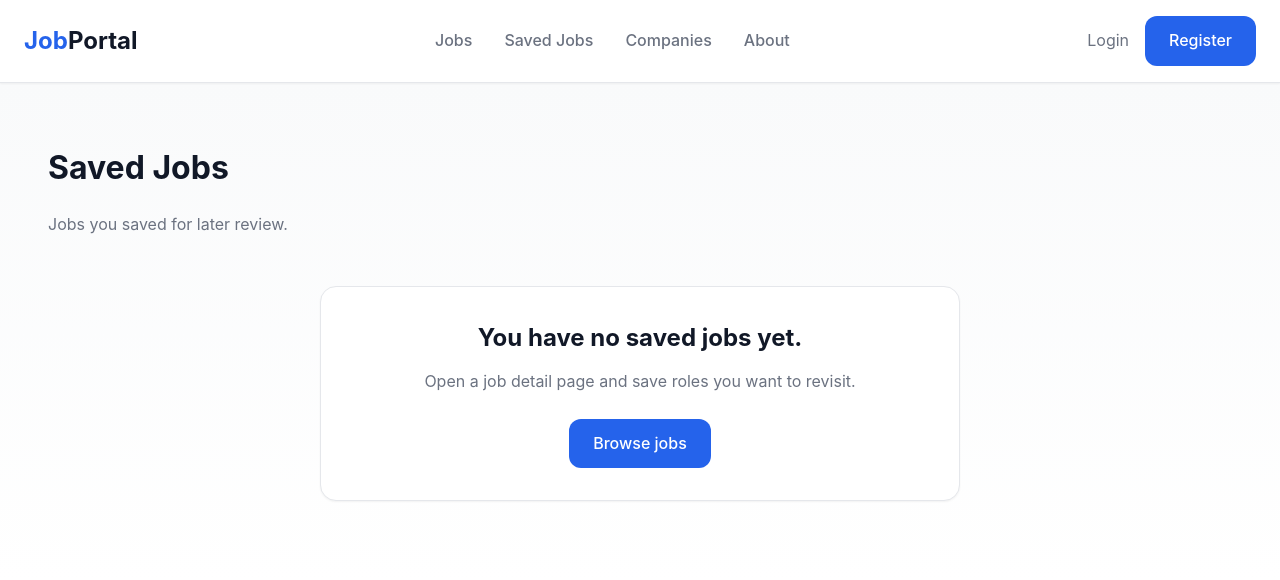
After one commit to SandeshKhadka77/job-portal, a Django app: page /saved/ in a window 1280 px wide. The commit adds this page. Shown: the top 580 px of the page. Run offline with Django 5.2, Linux system fonts and the light colour scheme.

Commit message:
feat: add saved jobs page

```diff
--- a/jobs/urls.py
+++ b/jobs/urls.py
@@ -4,4 +4,6 @@ from . import views
 urlpatterns = [
     path('', views.home, name='home'),
     path('jobs/<int:pk>/', views.job_detail, name='job_detail'),
+    path('jobs/<int:pk>/save/', views.toggle_saved_job, name='toggle_saved_job'),
+    path('saved/', views.saved_jobs, name='saved_jobs'),
 ]
--- a/jobs/views.py
+++ b/jobs/views.py
@@ -1,6 +1,8 @@
 from django.shortcuts import render, get_object_or_404
 from django.db.models import Q
 from django.core.paginator import Paginator
+from django.contrib import messages
+from django.shortcuts import redirect
 from .models import Job
 
 
@@ -48,9 +50,10 @@ def home(request):
         'query_params': query_params.urlencode(),
     })
 
-
+# added job_detail view to display the details of a specific job.
 def job_detail(request, pk):
     job = get_object_or_404(Job, pk=pk)
+    saved_job_ids = request.session.get('saved_job_ids', [])
     related_jobs = (
         Job.objects.exclude(pk=job.pk)
         .filter(location__icontains=job.location.split(',')[0])
@@ -60,4 +63,32 @@ def job_detail(request, pk):
     return render(request, 'jobs/job_detail.html', {
         'job': job,
         'related_jobs': related_jobs,
+        'is_saved': job.pk in saved_job_ids,
     })
+
+# added toggle_saved_job view to allow users to save or unsave jobs.
+def toggle_saved_job(request, pk):
+    job = get_object_or_404(Job, pk=pk)
+    saved_job_ids = request.session.get('saved_job_ids', [])
+
+    if pk in saved_job_ids:
+        saved_job_ids.remove(pk)
+        messages.success(request, f'Removed {job.title} from saved jobs.')
+    else:
+        saved_job_ids.append(pk)
+        messages.success(request, f'Saved {job.title} for later.')
+
+    request.session['saved_job_ids'] = saved_job_ids
+    request.session.modified = True
+    referer = request.META.get('HTTP_REFERER')
+    if referer:
+        return redirect(referer)
+    return redirect('job_detail', pk=pk)
+
+
+def saved_jobs(request):
+    saved_job_ids = request.session.get('saved_job_ids', [])
+    saved_job_map = {job.pk: job for job in Job.objects.filter(pk__in=saved_job_ids)}
+    saved_job_list = [saved_job_map[job_id] for job_id in saved_job_ids if job_id in saved_job_map]
+
+    return render(request, 'jobs/saved_jobs.html', {'saved_jobs': saved_job_list})
--- /dev/null
+++ b/static/css/pages/saved.css
@@ -0,0 +1,60 @@
+.saved-jobs-page {
+    padding: 4rem 1.5rem 5rem;
+    background: linear-gradient(180deg, var(--bg-light) 0%, #ffffff 100%);
+}
+
+.page-heading {
+    margin-bottom: 2rem;
+}
+
+.saved-jobs-list {
+    display: grid;
+    grid-template-columns: 1fr;
+    gap: 1.5rem;
+    max-width: 72rem;
+    margin: 0 auto;
+}
+
+.saved-jobs-actions {
+    display: flex;
+    flex-wrap: wrap;
+    gap: 0.75rem;
+    margin-top: 1rem;
+}
+
+.saved-jobs-actions form {
+    display: inline;
+}
+
+.empty-state {
+    max-width: 40rem;
+    margin: 3rem auto 0;
+    text-align: center;
+    padding: 2rem;
+    background: var(--bg-white);
+    border: 1px solid var(--border);
+    border-radius: var(--radius-xl);
+    box-shadow: var(--shadow-sm);
+}
+
+.empty-state h2 {
+    color: var(--text-dark);
+    margin-bottom: 0.75rem;
+}
+
+.empty-state p {
+    color: var(--text-gray);
+    margin-bottom: 1.5rem;
+}
+
+@media (min-width: 768px) {
+    .saved-jobs-list {
+        grid-template-columns: repeat(2, minmax(0, 1fr));
+    }
+}
+
+@media (min-width: 1024px) {
+    .saved-jobs-list {
+        grid-template-columns: repeat(3, minmax(0, 1fr));
+    }
+}
--- a/templates/jobs/job_detail.html
+++ b/templates/jobs/job_detail.html
@@ -59,6 +59,10 @@
 
             <div class="job-detail-actions">
                 <a href="{% url 'apply_job' job.pk %}" class="btn btn-primary">Apply Now</a>
+                <form method="post" action="{% url 'toggle_saved_job' job.pk %}">
+                    {% csrf_token %}
+                    <button type="submit" class="btn btn-link-primary">{% if is_saved %}Remove from Saved{% else %}Save Job{% endif %}</button>
+                </form>
                 <a href="{% url 'home' %}" class="btn btn-link-primary">See more jobs</a>
             </div>
         </article>
--- /dev/null
+++ b/templates/jobs/saved_jobs.html
@@ -0,0 +1,58 @@
+{% extends 'base.html' %}
+{% load static %}
+
+{% block title %}Saved Jobs - Job Portal{% endblock %}
+
+{% block page_css %}
+    <link rel="stylesheet" href="{% static 'css/pages/saved.css' %}">
+{% endblock %}
+
+{% block content %}
+<section class="saved-jobs-page">
+    <div class="container">
+        <div class="page-heading">
+            <h1 class="heading-2">Saved Jobs</h1>
+            <p class="text-gray">Jobs you saved for later review.</p>
+        </div>
+
+        {% if saved_jobs %}
+            <div class="saved-jobs-list">
+                {% for job in saved_jobs %}
+                    <article class="job-card">
+                        <div class="job-header">
+                            <h3 class="job-title">{{ job.title }}</h3>
+                            <p class="job-company">{{ job.company_name }}</p>
+                        </div>
+
+                        <div class="job-meta">
+                            <span>{{ job.location }}</span>
+                            <span>{{ job.salary_display }}</span>
+                        </div>
+
+                        <div class="job-tags">
+                            <span class="tag tag-primary">{{ job.get_job_type_display }}</span>
+                            {% if job.is_remote %}
+                                <span class="tag">Remote</span>
+                            {% endif %}
+                        </div>
+
+                        <div class="saved-jobs-actions">
+                            <a href="{% url 'job_detail' job.pk %}" class="btn btn-primary btn-sm">View Details</a>
+                            <form method="post" action="{% url 'toggle_saved_job' job.pk %}">
+                                {% csrf_token %}
+                                <button type="submit" class="btn btn-link-primary btn-sm">Remove</button>
+                            </form>
+                        </div>
+                    </article>
+                {% endfor %}
+            </div>
+        {% else %}
+            <div class="empty-state">
+                <h2>You have no saved jobs yet.</h2>
+                <p>Open a job detail page and save roles you want to revisit.</p>
+                <a href="{% url 'home' %}" class="btn btn-primary">Browse jobs</a>
+            </div>
+        {% endif %}
+    </div>
+</section>
+{% endblock %}
--- a/templates/navbar.html
+++ b/templates/navbar.html
@@ -9,6 +9,7 @@
         <!-- Navigation Links -->
         <ul class="navbar-links">
             <li><a href="{% url 'home' %}" class="navbar-link">Jobs</a></li>
+            <li><a href="{% url 'saved_jobs' %}" class="navbar-link">Saved Jobs</a></li>
             <li><a href="{% url 'company_list' %}" class="navbar-link">Companies</a></li>
             <li><a href="#" class="navbar-link">About</a></li>
         </ul>
```
